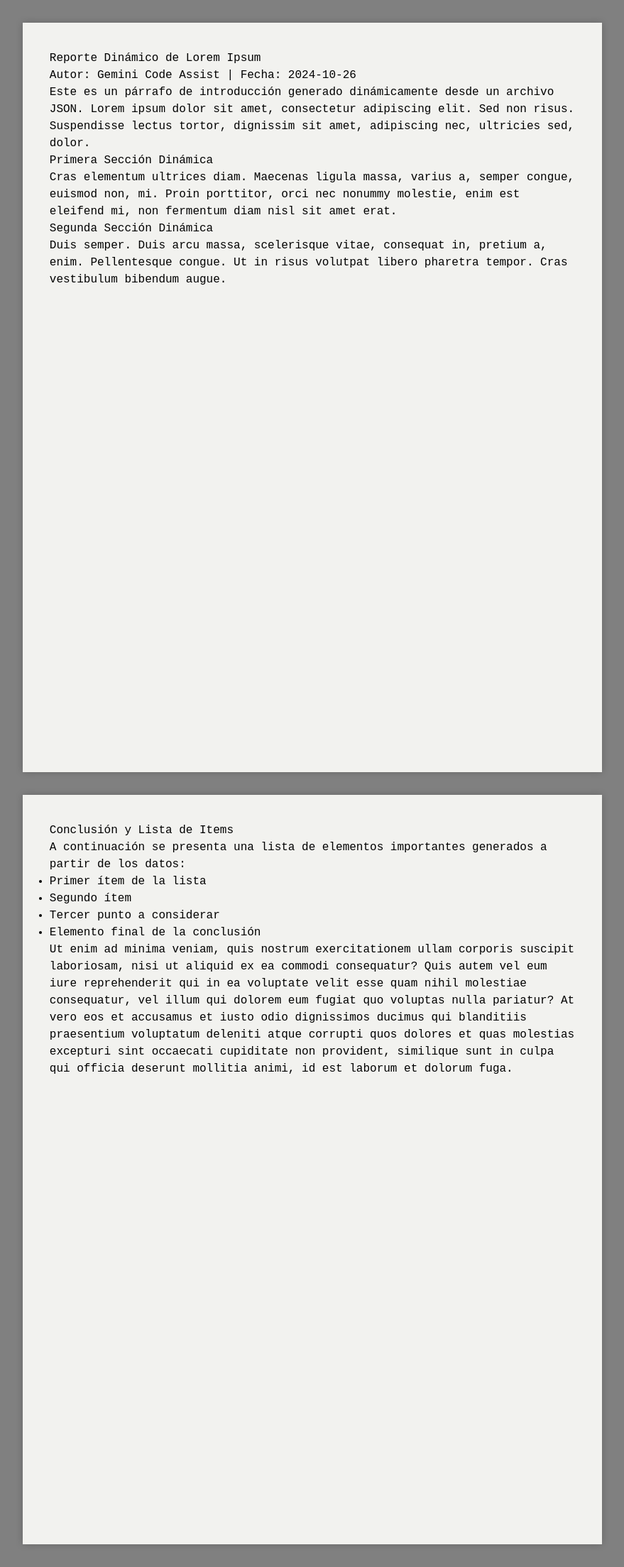
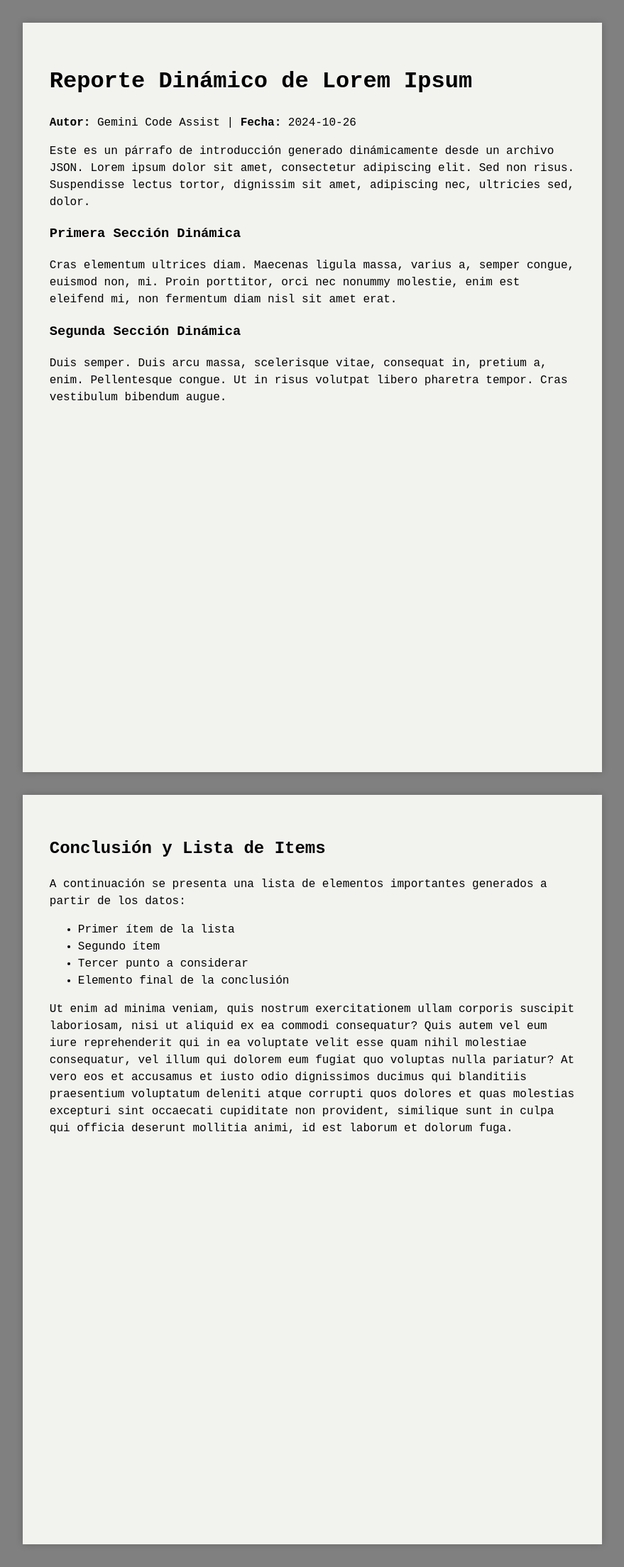
Before and after one commit to jramaya/jinja-print-formats, a Flask app: page /report/Lorem-Ipsum-report in a window 1280 px wide. Shown: the part 43-2251 px from the top of the page at 71% size, without its empty margins (200-1079 px from the left). Run offline with Flask 3, Linux system fonts and the light colour scheme.

Commit message:
main.style.css update

```diff
--- a/static/css/main.style.css
+++ b/static/css/main.style.css
@@ -10,10 +10,10 @@
   CUALQUIER regla en tu `style.css` personalizado (ej. `h1 { ... }`)
   sobrescribirá este reseteo sin necesidad de `!important`.
 */
-:where(.pagina *) {
-  all: unset;
-  display: revert; /* Restaura el 'display' por defecto del navegador (e.g., block para div, inline para span) */
-  box-sizing: border-box; /* Mantenemos un box-sizing consistente que es útil para el layout */
+:where(.pagina-container *) {
+  all: revert;
+  /* display: revert; /* Restaura el 'display' por defecto del navegador (e.g., block para div, inline para span) */
+  /* box-sizing: border-box; /* Mantenemos un box-sizing consistente que es útil para el layout */
 }
 
 body {
```
